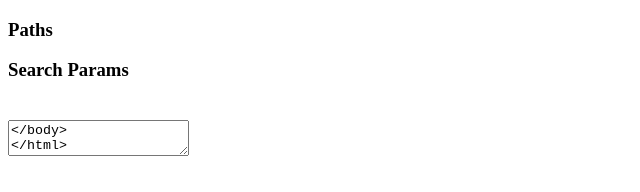
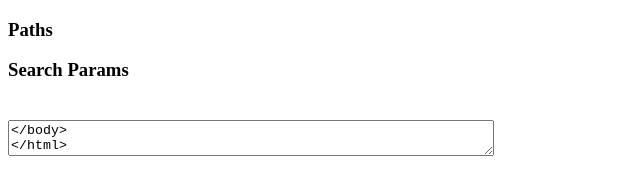
Before and after one commit to iwtn/url_rearrange, a browser extension: page settings.html in a window 1280 px wide. Shown: the whole page, without its empty margins (0-640 px from the left). Drawn offline with Linux system fonts and the light colour scheme.

Commit message:
adjust width

```diff
--- a/settings.html
+++ b/settings.html
@@ -4,12 +4,12 @@
   <script src="popup.js"></script>
 </head>
 
-<body style="font-size: 16px;">
+<body style="font-size: 16px; width: 500px;">
   <div id="url-parts"></div>
   <h3>Paths</h3>
   <div id="url-paths"></div>
   <h3>Search Params</h3>
   <div id="url-search-params"></div>
-  <textarea id="copy-target" style="margin-top: 20px;" />
+  <textarea id="copy-target" style="margin-top: 20px; width: 480px;" />
 </body>
 </html>
```
